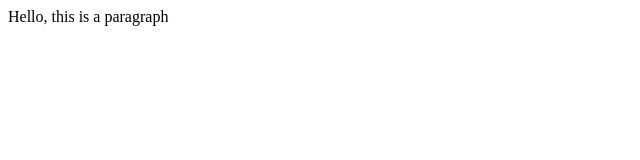
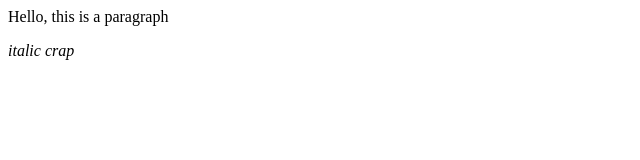
Before and after one commit to hughesg13/test, a plain HTML site: page index.html in a window 1280 px wide. Shown: the full height of the page, 0-640 px from the left. Drawn offline with Linux system fonts and the light colour scheme.

Commit message:
added italics

```diff
--- a/index.html
+++ b/index.html
@@ -1,5 +1,6 @@
 <html>
   <body>
     <p>Hello, this is a paragraph</p>
+    <i>italic crap</i>
   </body>
 <html>
```
